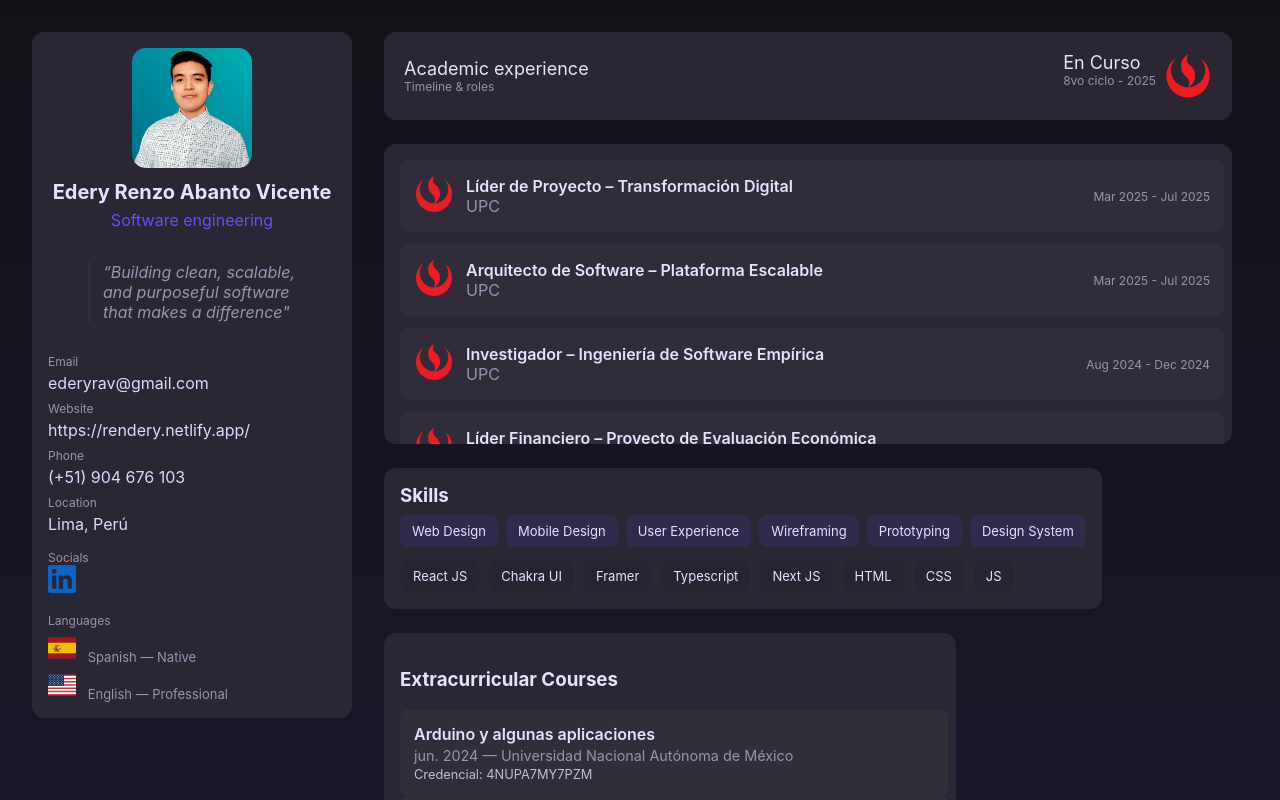
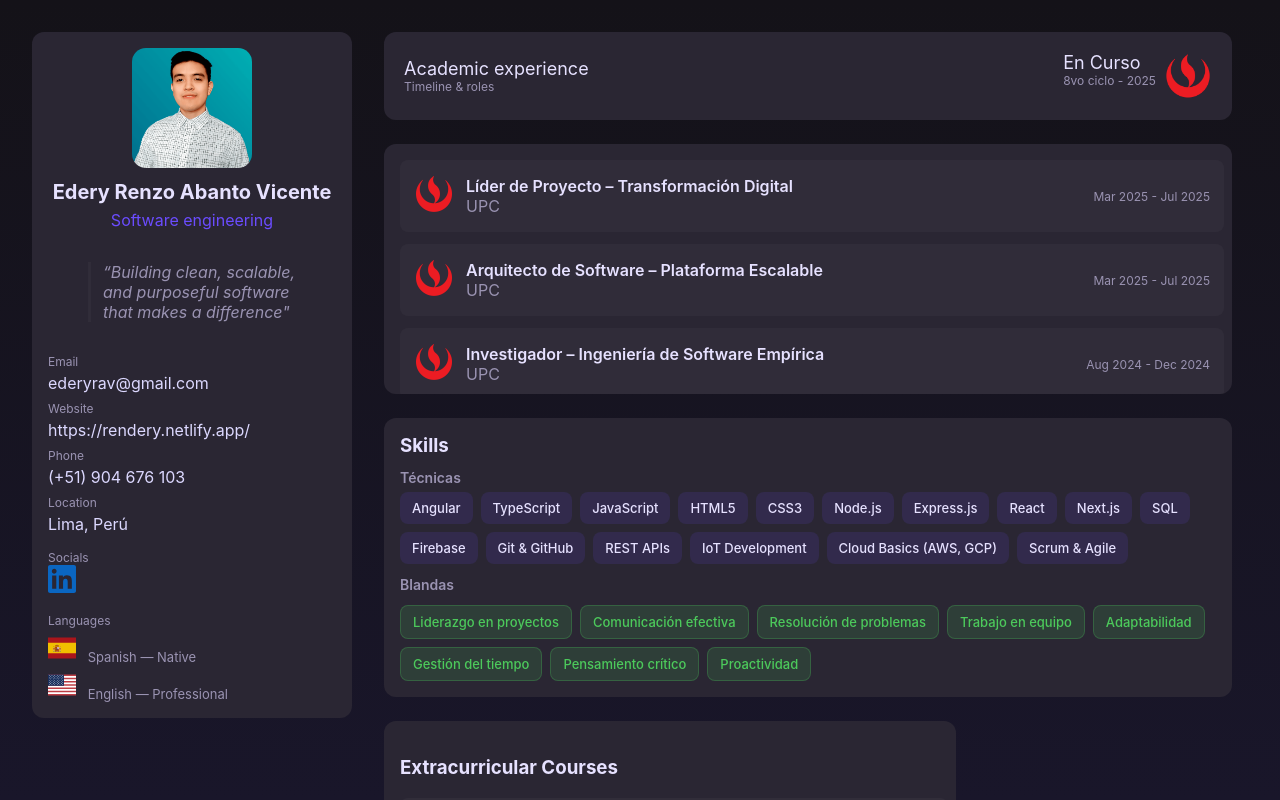
Before and after one commit to Rendery/MyPage, an Angular app: page / in a window 1280 px wide. Shown: the top 800 px of the page. Built offline with nearby package versions, Linux system fonts and the light colour scheme.

Commit message:
feat: add skills

```diff
--- a/src/app/app.component.html
+++ b/src/app/app.component.html
@@ -13,7 +13,7 @@
     <section style="margin-top: 24px; display:flex; gap:24px; flex-wrap:wrap">
       <app-skills></app-skills>
       <app-education></app-education>
-      <app-projects></app-projects>
+      <!-- <app-projects></app-projects> -->
       <app-tools></app-tools>
     </section>
   </main>
--- a/src/app/app.component.ts
+++ b/src/app/app.component.ts
@@ -18,7 +18,6 @@ import { ToolsComponent } from './components/tools/tools.component';
     ExperienceComponent,
     SkillsComponent,
     EducationComponent,
-    ProjectsComponent,
     ToolsComponent
   ],
   templateUrl: './app.component.html',
--- a/src/app/components/education/education.component.scss
+++ b/src/app/components/education/education.component.scss
@@ -2,7 +2,7 @@
   display: flex;
   flex-direction: column;
   gap: 1px;
-  max-height: 200px;
+  max-height: 270px;
   overflow-y: auto;
   padding-right: 8px;
   scroll-behavior: smooth;
--- a/src/app/components/experience/experience.component.scss
+++ b/src/app/components/experience/experience.component.scss
@@ -2,7 +2,7 @@
   display: flex;
   flex-direction: column;
   gap: 12px;
-  max-height: 300px; /* ajusta según el layout */
+  max-height: 250px; /* ajusta según el layout */
   overflow-y: auto;
   padding-right: 8px; /* espacio para la barra */
   scroll-behavior: smooth;
--- a/src/app/components/skills/skills.component.html
+++ b/src/app/components/skills/skills.component.html
@@ -1,13 +1,17 @@
 <div class="card skills">
   <h3>Skills</h3>
+
+  <h4>Técnicas</h4>
   <div class="chips">
-    @for (s of design; track $index){
+    @for (s of technical; track $index){
       <div class="chip">{{s}}</div>
     }
   </div>
+
+  <h4>Blandas</h4>
   <div class="chips" style="margin-top:12px">
-    @for (s of dev; track $index){
-      <div class="chip outline">{{s}}</div>
+    @for (s of soft; track $index){
+      <div class="chip soft">{{s}}</div>
     }
   </div>
 </div>
--- a/src/app/components/skills/skills.component.scss
+++ b/src/app/components/skills/skills.component.scss
@@ -1,4 +1,30 @@
-.skills h3 { margin:0 0 8px 0 }
-.chips { display:flex; gap:8px; flex-wrap:wrap }
-.chip { padding:8px 12px; background: rgba(107,76,255,0.12); border-radius:8px; font-size:13px }
-.chip.outline { background: rgba(0,0,0,0.06); border: 1px solid rgba(255,255,255,0.02) }
+.skills h3 {
+  margin: 0 0 8px 0;
+}
+
+.skills h4 {
+  margin: 12px 0 6px 0;
+  font-size: 14px;
+  font-weight: 600;
+  color: var(--muted);
+}
+
+.chips {
+  display: flex;
+  gap: 8px;
+  flex-wrap: wrap;
+}
+
+.chip {
+  padding: 8px 12px;
+  background: rgba(107, 76, 255, 0.12);
+  border-radius: 8px;
+  font-size: 13px;
+  font-weight: 500;
+}
+
+.chip.soft {
+  background: rgba(76, 201, 91, 0.15);
+  border: 1px solid rgba(76, 201, 91, 0.25);
+  color: #4cc95b;
+}
--- a/src/app/components/skills/skills.component.ts
+++ b/src/app/components/skills/skills.component.ts
@@ -1,11 +1,28 @@
 import { Component } from '@angular/core';
+
 @Component({
-  selector:'app-skills',
+  selector: 'app-skills',
   standalone: true,
-  templateUrl:'./skills.component.html',
-  styleUrls:['./skills.component.scss']
+  templateUrl: './skills.component.html',
+  styleUrls: ['./skills.component.scss']
 })
 export class SkillsComponent {
-  design = ['Web Design','Mobile Design','User Experience','Wireframing','Prototyping','Design System'];
-  dev = ['React JS','Chakra UI','Framer','Typescript','Next JS','HTML','CSS','JS'];
+  technical = [
+    'Angular', 'TypeScript', 'JavaScript', 'HTML5', 'CSS3',
+    'Node.js', 'Express.js', 'React', 'Next.js',
+    'SQL', 'Firebase',
+    'Git & GitHub', 'REST APIs', 'IoT Development',
+    'Cloud Basics (AWS, GCP)', 'Scrum & Agile'
+  ];
+
+  soft = [
+    'Liderazgo en proyectos',
+    'Comunicación efectiva',
+    'Resolución de problemas',
+    'Trabajo en equipo',
+    'Adaptabilidad',
+    'Gestión del tiempo',
+    'Pensamiento crítico',
+    'Proactividad'
+  ];
 }
```
